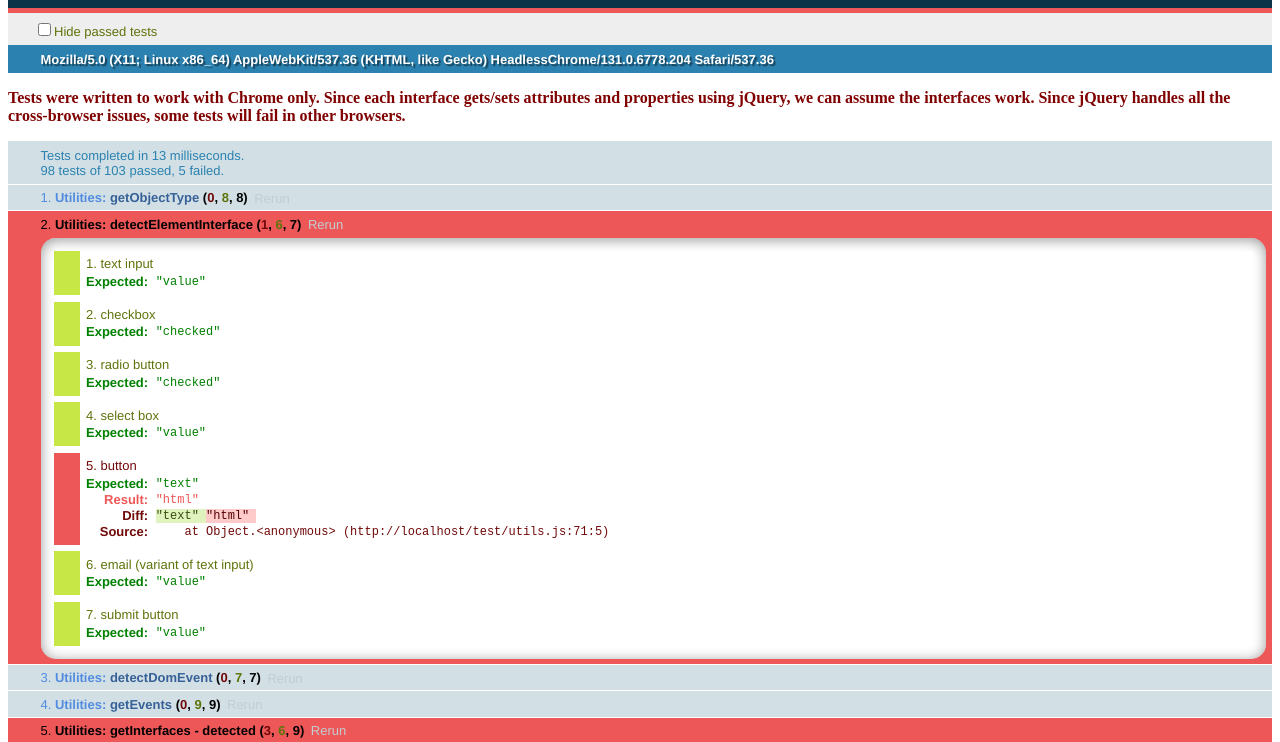
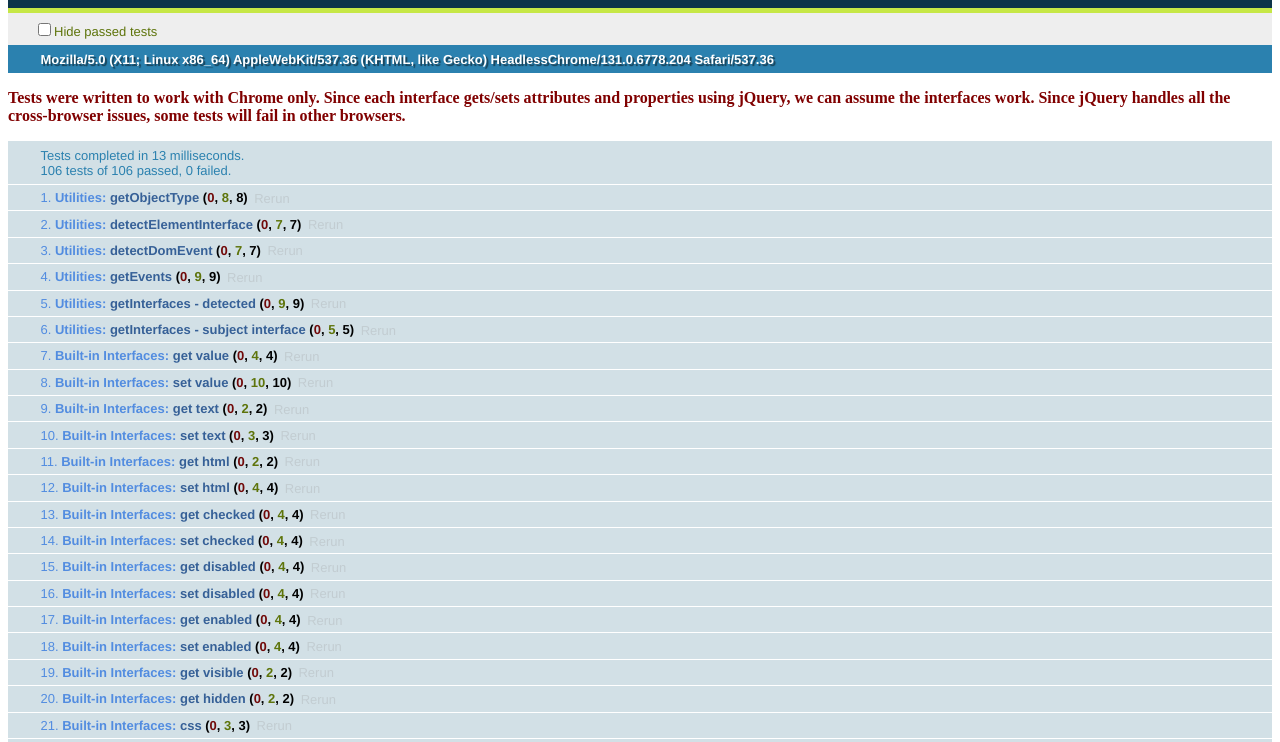
Before and after one commit to bruth/synapse, a plain HTML site: page test/index.html in a window 1280 px wide. Shown: the part 48-790 px from the top of the page. Drawn offline with Linux system fonts and the light colour scheme.

Commit message:
added css interface for toggling a class

```diff
--- a/examples/js/bkvo.js
+++ b/examples/js/bkvo.js
@@ -417,26 +417,26 @@ ObserverableModel = void 0;
     for (_i = 0, _len = events.length; _i < _len; _i++) {
       event = events[_i];
       _results.push((function() {
-        var _results2;
-        _results2 = [];
+        var _results;
+        _results = [];
         for (oInterface in interfaces) {
           sInterface = interfaces[oInterface];
           handler = observerHandler(observer, oInterface, handler);
-          _results2.push((function() {
-            var _j, _len2, _results3;
+          _results.push((function() {
+            var _i, _len, _results;
             if (_.isArray(sInterface)) {
-              _results3 = [];
-              for (_j = 0, _len2 = sInterface.length; _j < _len2; _j++) {
-                si = sInterface[_j];
-                _results3.push(subjectHandler(event, subject, si, handler));
+              _results = [];
+              for (_i = 0, _len = sInterface.length; _i < _len; _i++) {
+                si = sInterface[_i];
+                _results.push(subjectHandler(event, subject, si, handler));
               }
-              return _results3;
+              return _results;
             } else {
               return subjectHandler(event, subject, sInterface, handler);
             }
           })());
         }
-        return _results2;
+        return _results;
       })());
     }
     return _results;
@@ -653,3 +653,19 @@ BKVO.interfaces.register({
     }
   }
 });
+BKVO.interfaces.register({
+  name: 'css',
+  get: function(key) {
+    return this.hasClass(key);
+  },
+  set: function(key, value) {
+    if (_.isArray(value) && value.length === 0) {
+      value = false;
+    }
+    if (Boolean(value)) {
+      return this.addClass(key);
+    } else {
+      return this.removeClass(key);
+    }
+  }
+});
--- a/test/index.html
+++ b/test/index.html
@@ -35,7 +35,7 @@
         </select>
         <button name="button">Click Me!</button>
         <input type="email" name="email">
-        <input type="submit" name="submit">
+        <input class="fancy button" type="submit" name="submit">
     </div>
 </body>
 </html>
--- a/test/utils.js
+++ b/test/utils.js
@@ -68,7 +68,7 @@ test('detectElementInterface', function() {
         'radio button');
     equals(BKVO.detectElementInterface(select), 'value',
         'select box');
-    equals(BKVO.detectElementInterface(button), 'text',
+    equals(BKVO.detectElementInterface(button), 'html',
         'button');
     equals(BKVO.detectElementInterface(email), 'value',
         'email (variant of text input)');
@@ -134,16 +134,15 @@ test('getInterfaces - detected', function() {
         'radio observing a text input');
     deepEqual(BKVO.getInterfaces(select, model), {value: 'select'},
         'select box observing a model');
-    deepEqual(BKVO.getInterfaces(model, button), {text: 'text'},
+    deepEqual(BKVO.getInterfaces(model, button), {button: 'html'},
         'model observing a button');
     deepEqual(BKVO.getInterfaces(email, model), {value: 'email'},
         'email observing a model');
-    deepEqual(BKVO.getInterfaces(span, text), {text: 'value'},
+    deepEqual(BKVO.getInterfaces(span, text), {html: 'value'},
         'span observing a text input');
 
-    raises(function() {
-        BKVO.getInterfaces(span, model);
-    }, 'span observing a model.. no interfaces');
+    deepEqual(BKVO.getInterfaces(span, model), {html: ''},
+        'span observing a model.. no interfaces');
 
     raises(function() {
         BKVO.getInterfaces(model, model);
@@ -164,7 +163,7 @@ test('getInterfaces - subject interface', function() {
     deepEqual(BKVO.getInterfaces(text, model, ['first', 'last']), {value: ['first', 'last']},
         'text input observing model.first and model.last');
 
-    deepEqual(BKVO.getInterfaces(span, model, 'title'), {text: 'title'},
+    deepEqual(BKVO.getInterfaces(span, model, 'title'), {html: 'title'},
         'span observing model.title');
 
     raises(function() {
@@ -175,12 +174,12 @@ test('getInterfaces - subject interface', function() {
 
 module('Built-in Interfaces', {
     setup: function() {
-        span.text('Hello World');
+        span.html('Hello World');
         text.val('hello world');
         check.prop('checked', true);
         radio.prop('disabled', true);
         select.hide().val('');
-        button.text('Click Me!');
+        button.html('Click Me!');
     }
 });
 
@@ -387,6 +386,20 @@ test('get hidden', function() {
 });
 
 
+test('css', function() {
+    expect(3);
+
+    BKVO.interfaces.set(submit, 'css:fancy', false);
+    equals(BKVO.interfaces.get(submit, 'css:fancy'), false, 'css bool');
+
+    BKVO.interfaces.set(submit, 'css:fancy', 'Hello');
+    equals(BKVO.interfaces.get(submit, 'css:fancy'), true, 'css string');
+
+    BKVO.interfaces.set(submit, 'css:fancy', []);
+    equals(BKVO.interfaces.get(submit, 'css:fancy'), false, 'css empty array');
+});
+
+
 
 module('jQuery Observers', {
     setup: function() {
```
Also changed, not shown: examples/twitter/example.js (+6 -3 lines), src/cs/interfaces.coffee (+9 -0 lines), src/js/interfaces.js (+16 -0 lines), src/js/observing.js (+10 -10 lines), README.md.
